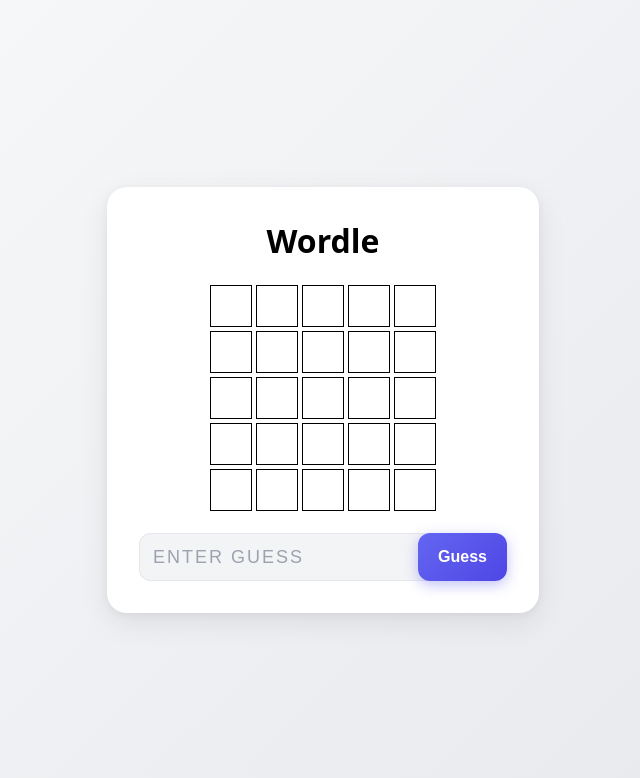
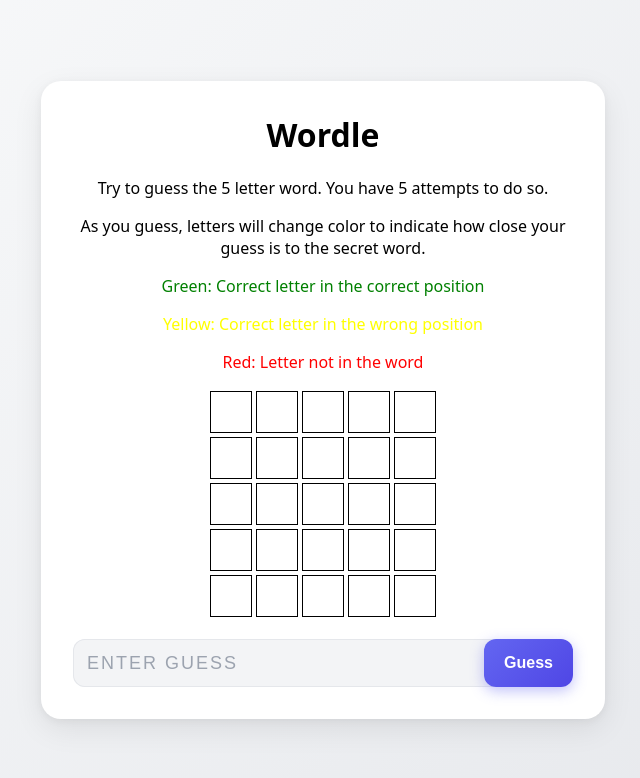
Before and after one commit to Mikerich94/Wordle-React-App, a React (Vite) app: page / in a window 1280 px wide. Shown: the top 778 px of the page, without its empty margins (317-957 px from the left). Built offline with nearby package versions, Linux system fonts and the light colour scheme.

Commit message:
Instructions

```diff
--- a/src/App.jsx
+++ b/src/App.jsx
@@ -72,7 +72,13 @@ export default function App() {
     <div className="app">
       <div className="game-container">
         <h1 className="title">Wordle</h1>
-
+        <div className="instructions">
+        <p>Try to guess the 5 letter word. You have 5 attempts to do so.</p>
+        <p>As you guess, letters will change color to indicate how close your guess is to the secret word.</p>
+        <p style={{ color: "green" }}>Green: Correct letter in the correct position</p>
+        <p style={{ color: "yellow" }}>Yellow: Correct letter in the wrong position</p>
+        <p style={{ color: "red" }}>Red: Letter not in the word</p>
+        </div>
         {/* Grid */}
         {Array.from({ length: 5 }).map((_, rowIndex) => {
           const guess = guesses[rowIndex] || "";
--- a/src/styles.css
+++ b/src/styles.css
@@ -101,6 +101,10 @@ body {
     margin-top:0;
 }
 
+.instructions {
+  max-width:500px;
+}
+
 /* Modern input */
 .input-modern {
   width: 100%;
```
